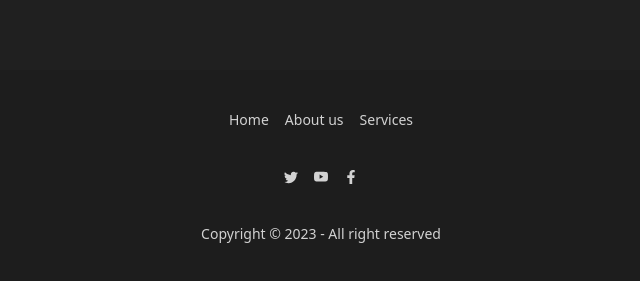
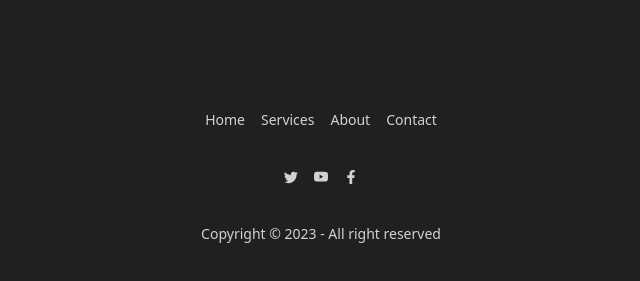
Before and after one commit to brian-gee/sk-clean, a Next.js app: page / in a window 1280 px wide. Shown: the part 2487-2768 px from the top of the page, without its empty margins (319-959 px from the left). Built offline with nearby package versions, Linux system fonts and the light colour scheme.

Commit message:
updating footer links and styling

```diff
--- a/components/footer.tsx
+++ b/components/footer.tsx
@@ -1,14 +1,17 @@
+import { navItems } from './nav';
 import { BsTwitter, BsYoutube } from 'react-icons/bs';
 import { FaFacebookF } from 'react-icons/fa';
 
 export default function Page({}) {
   return (
     <main className="pt-20">
-      <footer className="footer footer-center p-10 bg-base-200 text-base-content rounded">
+      <footer className="footer footer-center p-10 rounded">
         <div className="grid grid-flow-col gap-4">
-          <a className="link link-hover">Home</a>
-          <a className="link link-hover">About us</a>
-          <a className="link link-hover">Services</a>
+          {navItems.map((item, i) => (
+            <a key={i} href={item.href}>
+              {item.name}
+            </a>
+          ))}
         </div>
         <div>
           <div className="grid grid-flow-col gap-4">
--- a/components/nav.tsx
+++ b/components/nav.tsx
@@ -1,6 +1,6 @@
 import { HiMenuAlt1 } from 'react-icons/hi';
 
-const navItems = [
+export const navItems = [
   {
     name: 'Home',
     href: '#home',
```
